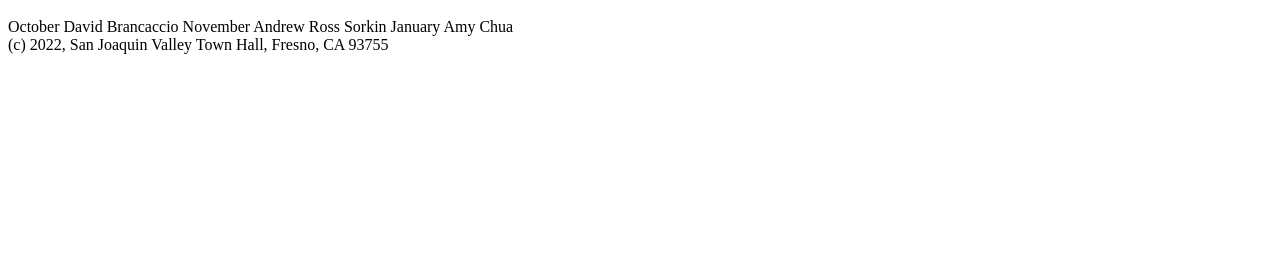
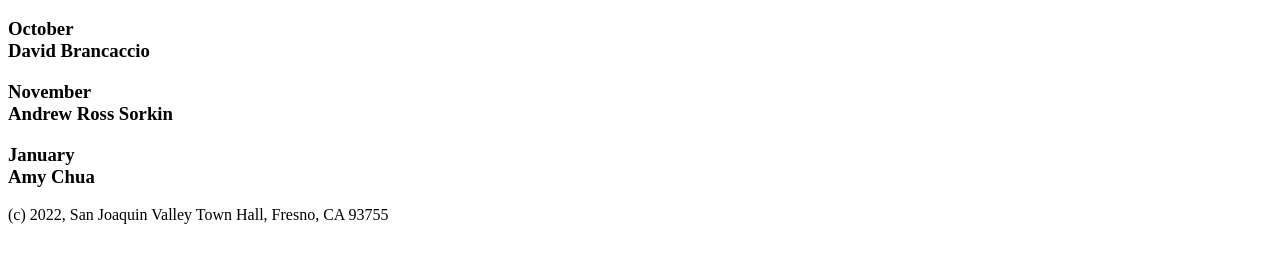
Before and after one commit to rmrfiftynine/A05, a plain HTML site: page index.html in a window 1280 px wide. Shown: the part 500-762 px from the top of the page. Drawn offline with Linux system fonts and the light colour scheme.

Commit message:
speakers

```diff
--- a/index.html
+++ b/index.html
@@ -30,14 +30,14 @@
 
 <h1>		This season's guest speakers</h1>
 
-		October
-		David Brancaccio
+		<h3>October <br>
+		David Brancaccio</h3>
 
-		November
-		Andrew Ross Sorkin
+		<h3>November <br>
+		Andrew Ross Sorkin</h3>
 
-		January
-		Amy Chua
+		<h3>January <br>
+		Amy Chua</h3>
 
 	</main>
 	<footer>
```
